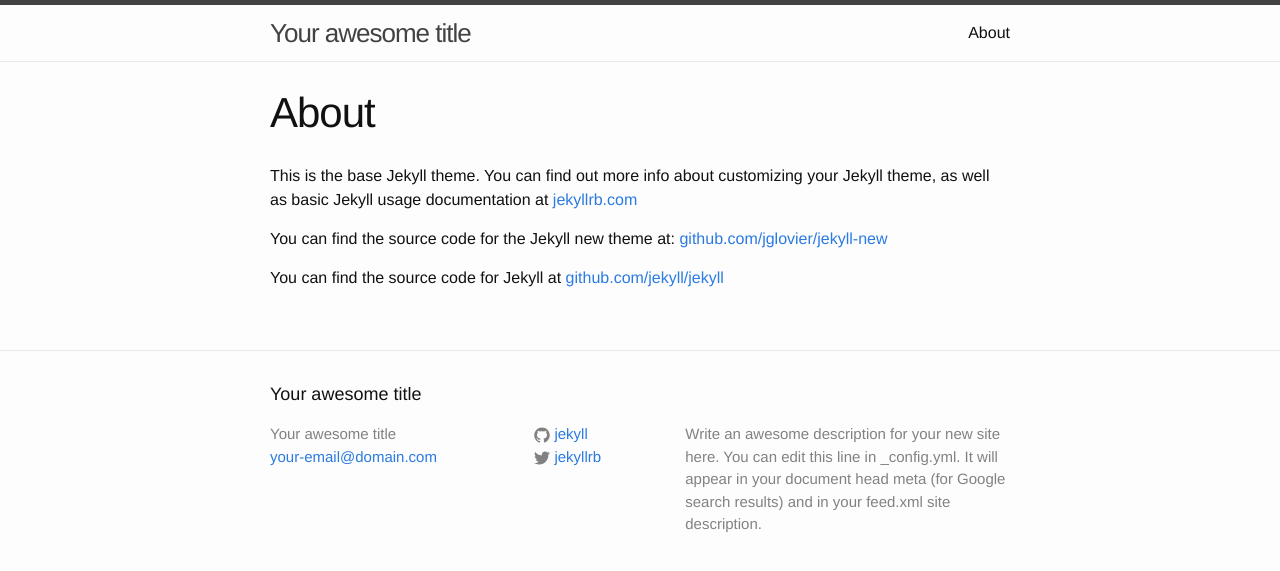
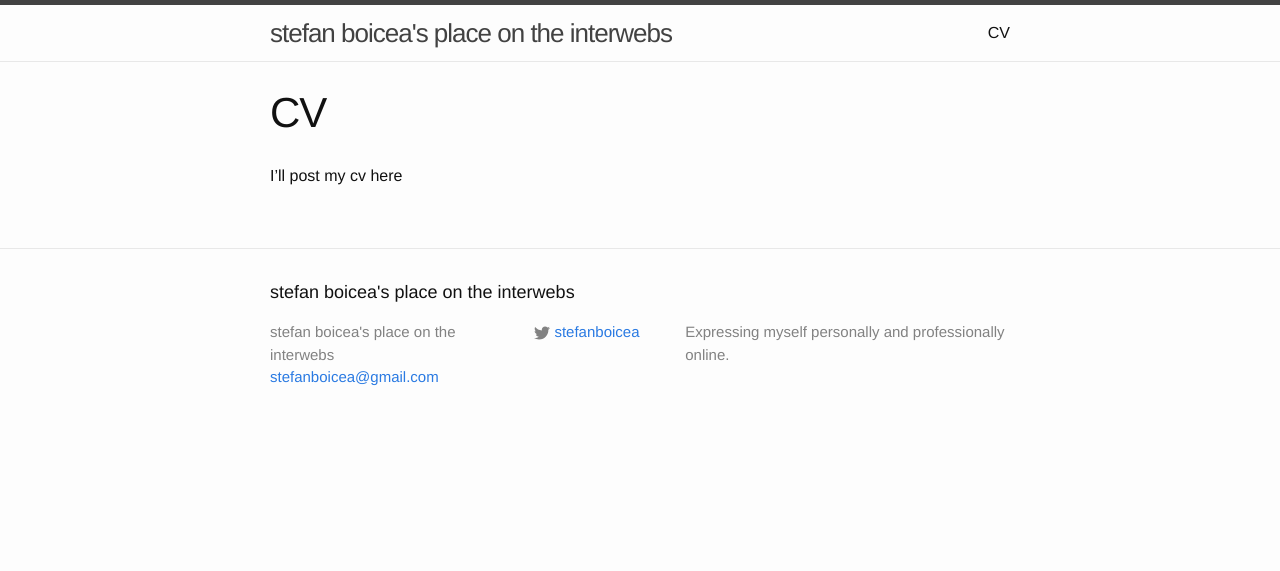
Before and after one commit to stefanboicea/stefanboicea.github.io, a Jekyll site: the page built from about.md, in a window 1280 px wide. Shown: the top 571 px of the page. Built offline with Jekyll 4.4.1, drawn with Linux system fonts in a browser that asks for light colours.

Commit message:
updated some files

```diff
--- a/_config.yml
+++ b/_config.yml
@@ -1,14 +1,12 @@
 # Site settings
-title: Your awesome title
-email: your-email@domain.com
+title: stefan boicea's place on the interwebs
+email: stefanboicea@gmail.com
 description: > # this means to ignore newlines until "baseurl:"
-  Write an awesome description for your new site here. You can edit this
-  line in _config.yml. It will appear in your document head meta (for
-  Google search results) and in your feed.xml site description.
+  Expressing myself personally and professionally online.
 baseurl: "" # the subpath of your site, e.g. /blog/
-url: "http://yourdomain.com" # the base hostname & protocol for your site
-twitter_username: jekyllrb
-github_username:  jekyll
+url: "http://boicea.com" # the base hostname & protocol for your site
+
+twitter_username: stefanboicea
 
 # Build settings
 markdown: kramdown
--- a/about.md
+++ b/about.md
@@ -1,11 +1,7 @@
 ---
 layout: page
-title: About
-permalink: /about/
+title: CV
+permalink: /cv/
 ---
 
-This is the base Jekyll theme. You can find out more info about customizing your Jekyll theme, as well as basic Jekyll usage documentation at [jekyllrb.com](http://jekyllrb.com/)
-
-You can find the source code for the Jekyll new theme at: [github.com/jglovier/jekyll-new](https://github.com/jglovier/jekyll-new)
-
-You can find the source code for Jekyll at [github.com/jekyll/jekyll](https://github.com/jekyll/jekyll)
+I'll post my cv here
--- a/index.html
+++ b/index.html
@@ -4,7 +4,7 @@
 
 <div class="home">
 
-  <h1 class="page-heading">Posts</h1>
+  <!-- <h1 class="page-heading">Posts</h1>
 
   <ul class="post-list">
     {% for post in site.posts %}
@@ -18,6 +18,6 @@
     {% endfor %}
   </ul>
 
-  <p class="rss-subscribe">subscribe <a href="{{ "/feed.xml" | prepend: site.baseurl }}">via RSS</a></p>
+  <p class="rss-subscribe">subscribe <a href="{{ "/feed.xml" | prepend: site.baseurl }}">via RSS</a></p> -->
 
 </div>
```
Also changed, not shown: _posts/2015-08-05-welcome-to-jekyll.markdown (deleted, +0 -25 lines), 1 other file.
